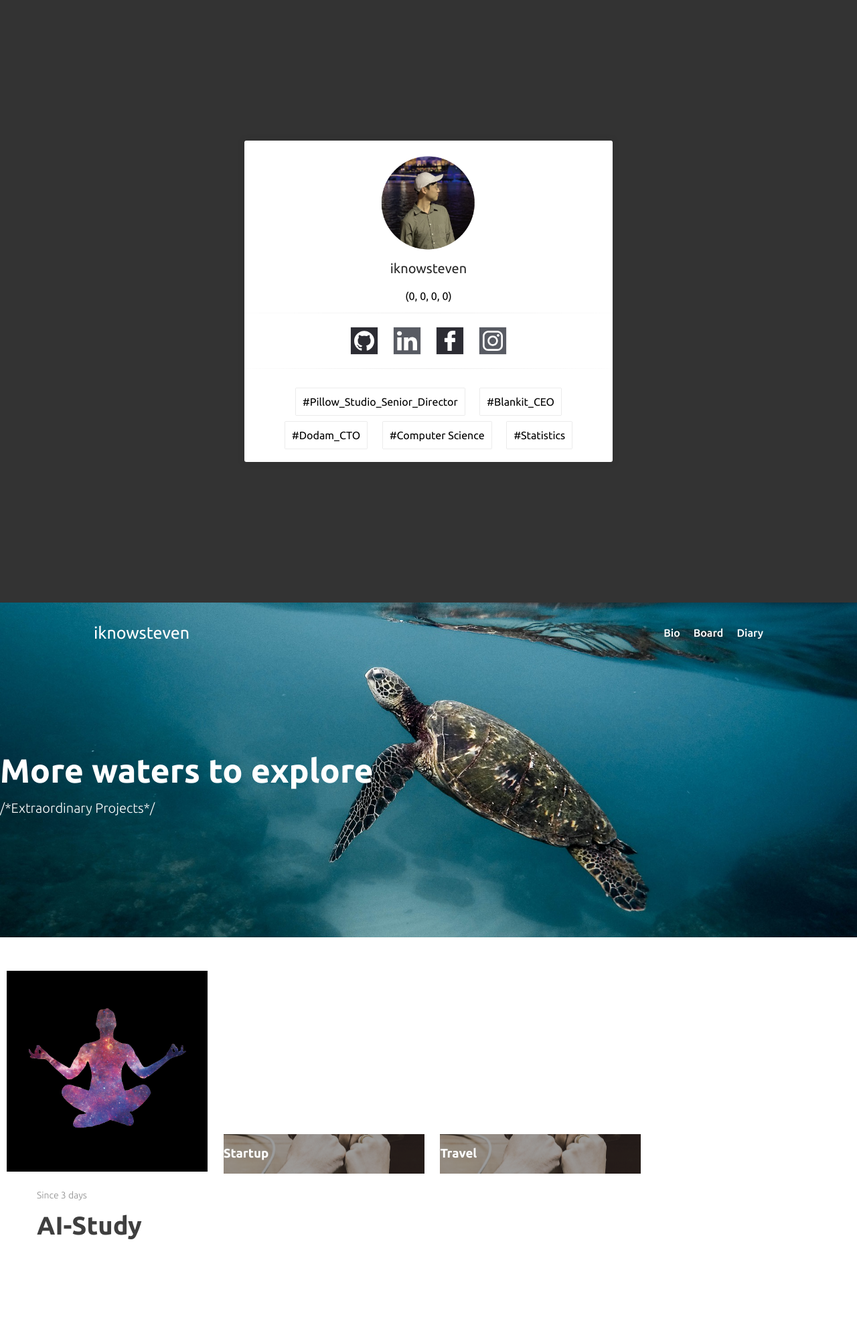
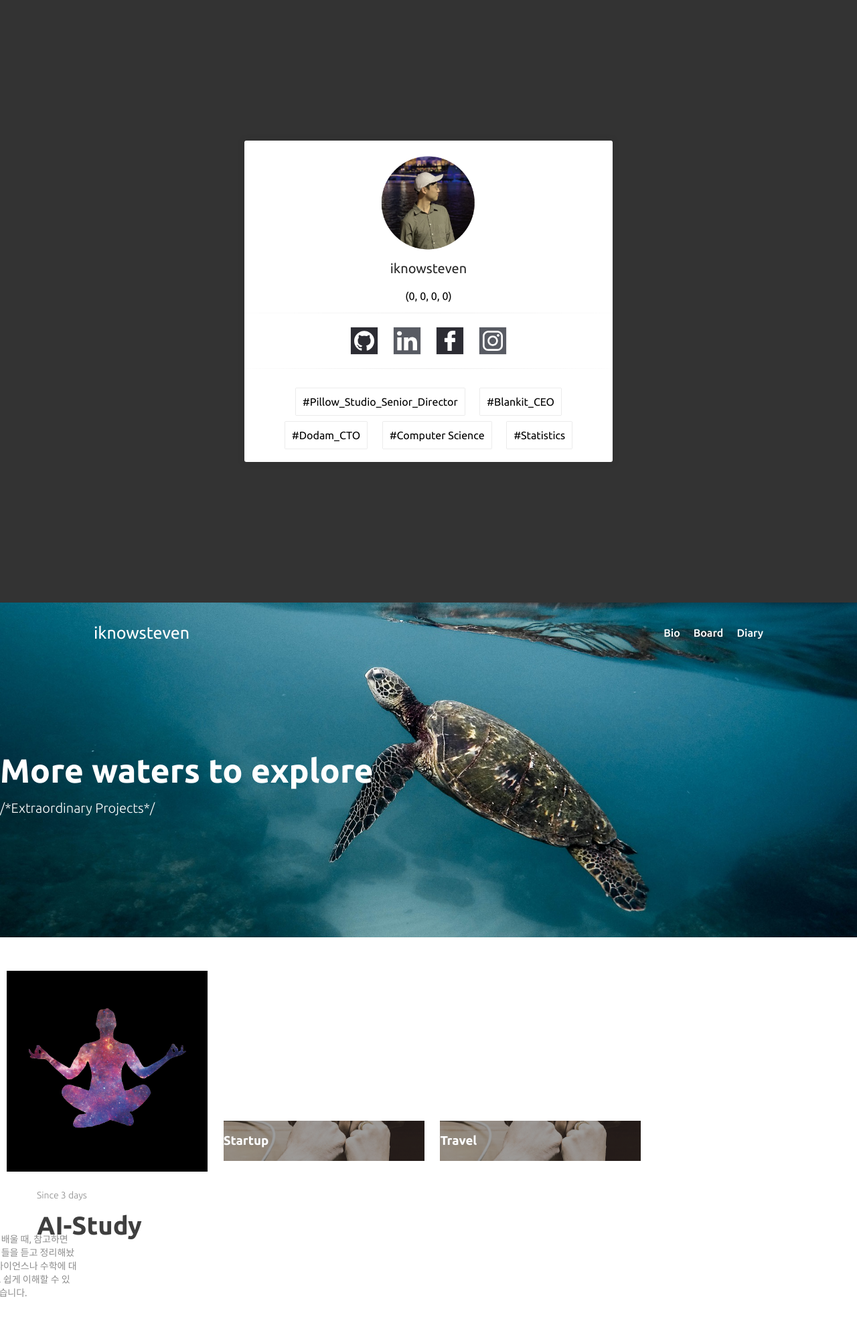
Before and after one commit to iknowSteven/iknowSteven.github.io, a Jekyll site: the page built from index.md, in a window 1280 px wide. Shown: the whole page at 67% size. Built offline with Jekyll 4.4.1, drawn with Linux system fonts in a browser that asks for light colours; our own code applies the rules of GitHub Pages for plain Markdown files; after the commit the page ends 1958 px from its top, so only the background shows below that.

Commit message:
no message

```diff
--- a/assets/css/countdown.css
+++ b/assets/css/countdown.css
@@ -32,8 +32,18 @@
     font-weight: 700;
     color: #3f3f3f;
     top: 12px;
-    display: block;
     position:relative;
+    width: 70%;
+    left: 50%;
+    transform:translateX(-50%);
+    margin: 0;
+    padding: 0;
+}
+
+.countdown_container_white_subtext {
+    color: #8d8d8d;
+    font-weight: 400;
+    font-size: 14px;
     width: 70%;
     left: 50%;
     transform:translateX(-50%);
```
